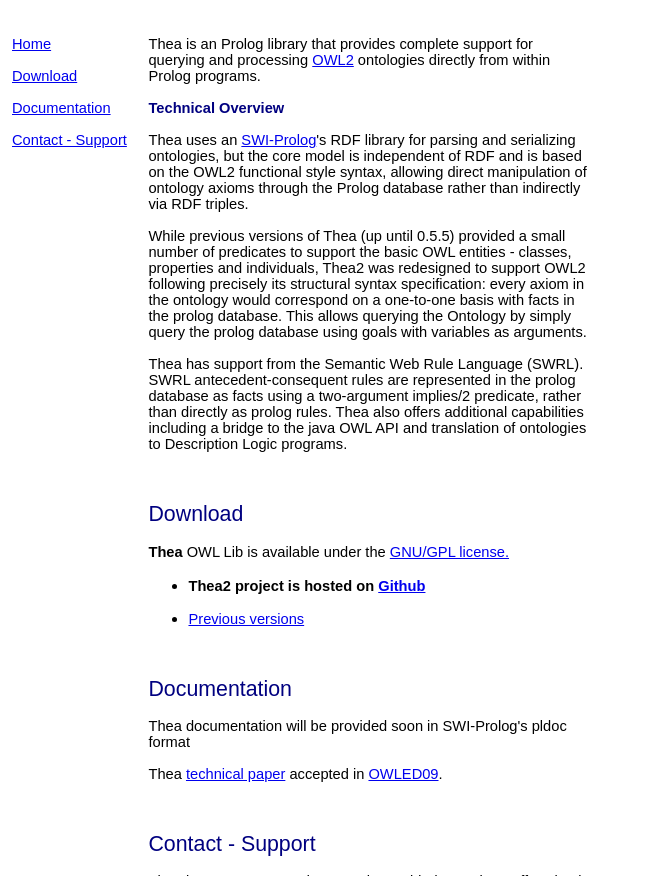
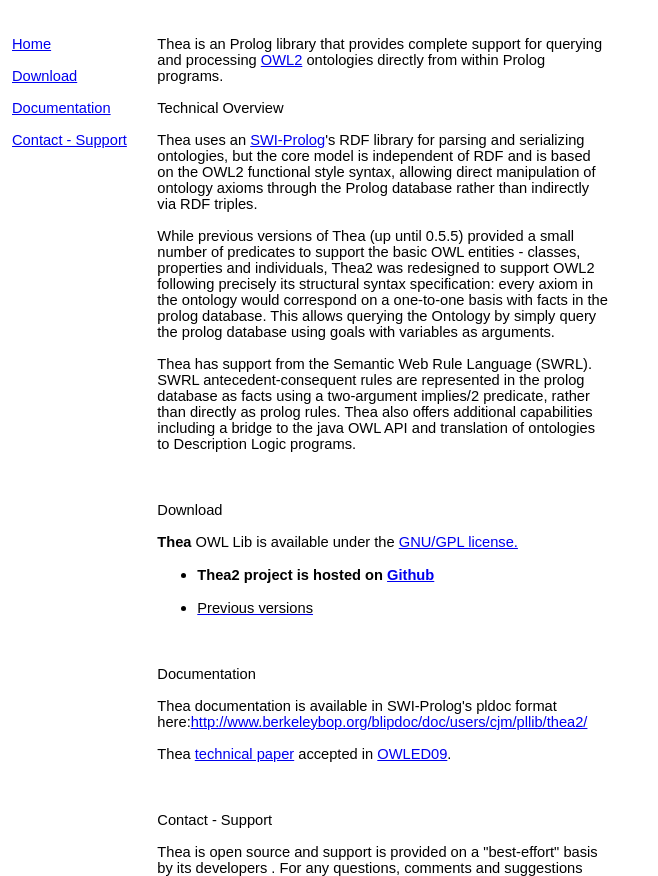
Before and after one commit to vangelisv/thea, a plain HTML site: page index.html in a window 1280 px wide. Shown: the part 80-956 px from the top of the page, without its empty margins (0-658 px from the left). Drawn offline with Linux system fonts and the light colour scheme.

Commit message:
pldoc documentation link

```diff
--- a/index.html
+++ b/index.html
@@ -6,7 +6,7 @@
 	<META NAME="GENERATOR" CONTENT="OpenOffice.org 2.2  (Win32)">
 	<META NAME="CREATED" CONTENT="20060419;11511905">
 	<META NAME="CHANGEDBY" CONTENT="Vangelis Vassiliadis">
-	<META NAME="CHANGED" CONTENT="20091119;15253354">
+	<META NAME="CHANGED" CONTENT="20100521;11000368">
 	<META NAME="KEYWORDS" CONTENT="rdf, rdfs, rdf-s, owl, ontology, ontologies, prolog, swi-prolog, sql, parser, rdbms, owl-api, owl library, semantic web, semanticweb, semanticweb.gr, Greece">
 	<STYLE TYPE="text/css">
 	<!--
@@ -19,16 +19,16 @@
 <BODY LANG="en-US" TEXT="#000000" DIR="LTR">
 <TABLE WIDTH=678 BORDER=1 BORDERCOLOR="#000000" CELLPADDING=4 CELLSPACING=0 FRAME=VOID RULES=GROUPS STYLE="page-break-before: always">
 	<COLGROUP>
-		<COL WIDTH=129>
-		<COL WIDTH=77>
-		<COL WIDTH=102>
+		<COL WIDTH=139>
+		<COL WIDTH=149>
+		<COL WIDTH=0>
 	</COLGROUP>
 	<COLGROUP>
-		<COL WIDTH=247>
-		<COL WIDTH=83>
+		<COL WIDTH=285>
+		<COL WIDTH=68>
 	</COLGROUP>
 	<TR VALIGN=TOP>
-		<TD ROWSPAN=4 WIDTH=129>
+		<TD ROWSPAN=4 WIDTH=139>
 			<P STYLE="margin-bottom: 0.2cm; border: none; padding: 0cm"><BR><BR>
 			</P>
 			<P STYLE="margin-bottom: 0.2cm; border: none; padding: 0cm"><BR><BR>
@@ -39,40 +39,41 @@
 			<P STYLE="border: none; padding: 0cm"><A HREF="#contact"><FONT FACE="Microsoft Sans Serif, sans-serif"><FONT SIZE=2 STYLE="font-size: 11pt">Contact
 			- Support</FONT></FONT></A></P>
 		</TD>
-		<TD WIDTH=77 BGCOLOR="#cc6633">
+		<TD WIDTH=149 BGCOLOR="#cc6633">
 			<P ALIGN=CENTER><FONT FACE="Courier New, monospace"><FONT SIZE=6 STYLE="font-size: 26pt">&Iuml;<FONT SIZE=6 STYLE="font-size: 22pt">:-</FONT></FONT></FONT></P>
 		</TD>
-		<TD COLSPAN=2 WIDTH=357>
+		<TD COLSPAN=2 WIDTH=290>
 			<P ALIGN=CENTER STYLE="margin-bottom: 0cm; border: none; padding: 0cm">
 			<A HREF="http://vangelisv.github.com/thea"><FONT COLOR="#000080"><FONT FACE="Microsoft Sans Serif, sans-serif"><FONT SIZE=4 STYLE="font-size: 16pt"><B>Thea</B></FONT></FONT></FONT></A></P>
 			<P ALIGN=CENTER STYLE="border: none; padding: 0cm"><FONT COLOR="#000080"><FONT FACE="Microsoft Sans Serif, sans-serif"><FONT SIZE=4>A
 			Prolog library for OWL2 </FONT></FONT></FONT>
 			</P>
 		</TD>
-		<TD ROWSPAN=4 WIDTH=83>
+		<TD ROWSPAN=4 WIDTH=68>
 			<P STYLE="border: none; padding: 0cm"><BR>
 			</P>
 		</TD>
 	</TR>
 	<TR>
-		<TD COLSPAN=3 WIDTH=442 VALIGN=TOP>
-			<P ALIGN=CENTER STYLE="margin-bottom: 0cm; border: none; padding: 0cm">
+		<TD COLSPAN=3 WIDTH=447 VALIGN=TOP>
+			<P ALIGN=LEFT STYLE="margin-bottom: 0cm; border: none; padding: 0cm">
 			<BR>
 			</P>
-			<P ALIGN=LEFT STYLE="margin-right: 0.19cm; margin-bottom: 0cm"><FONT FACE="Microsoft Sans Serif, sans-serif"><FONT SIZE=2 STYLE="font-size: 11pt">Thea
+			<P ALIGN=LEFT STYLE="margin-bottom: 0cm; border: none; padding: 0cm">
+			<FONT COLOR="#000000"><FONT FACE="Microsoft Sans Serif, sans-serif"><FONT SIZE=2 STYLE="font-size: 11pt">Thea
 			is an Prolog library that provides complete support for querying
 			and processing <A HREF="http://www.w3.org/TR/owl-guide/">OWL2</A>
-			ontologies directly from within Prolog programs.</FONT></FONT></P>
+			ontologies directly from within Prolog programs.</FONT></FONT></FONT></P>
 			<P ALIGN=LEFT STYLE="margin-bottom: 0cm; border: none; padding: 0cm">
-			<FONT COLOR="#000080"><FONT FACE="Microsoft Sans Serif, sans-serif"><FONT SIZE=2 STYLE="font-size: 11pt"><B>Technical
-			Overview</B></FONT></FONT></FONT></P>
+			<FONT FACE="Microsoft Sans Serif, sans-serif"><FONT SIZE=2 STYLE="font-size: 11pt">Technical
+			Overview</FONT></FONT></P>
 			<P ALIGN=LEFT STYLE="margin-bottom: 0cm; border: none; padding: 0cm">
-			<FONT FACE="Microsoft Sans Serif, sans-serif"><FONT SIZE=2 STYLE="font-size: 11pt">Thea
+			<FONT COLOR="#000000"><FONT FACE="Microsoft Sans Serif, sans-serif"><FONT SIZE=2 STYLE="font-size: 11pt">Thea
 			uses an <A HREF="http://www.swi-prolog.org/">SWI-Prolog</A>'s RDF
 			library for parsing and serializing ontologies, but the core model
 			is independent of RDF and is based on the OWL2 functional style
 			syntax, allowing direct manipulation of ontology axioms through
-			the Prolog database rather than indirectly via RDF triples. </FONT></FONT>
+			the Prolog database rather than indirectly via RDF triples. </FONT></FONT></FONT>
 			</P>
 			<P ALIGN=LEFT STYLE="margin-bottom: 0cm; border: none; padding: 0cm">
 			<FONT FACE="Microsoft Sans Serif, sans-serif"><FONT SIZE=2 STYLE="font-size: 11pt">While
@@ -96,44 +97,45 @@
 			<BR>
 			</P>
 			<P ALIGN=LEFT STYLE="margin-bottom: 0cm; border: none; padding: 0cm"><A NAME="downloads"></A>
-			<FONT COLOR="#000080"><FONT FACE="Microsoft Sans Serif, sans-serif"><FONT SIZE=4 STYLE="font-size: 16pt">Download
-			</FONT></FONT></FONT>
+			<FONT FACE="Microsoft Sans Serif, sans-serif"><FONT SIZE=2 STYLE="font-size: 11pt">Download
+			</FONT></FONT>
 			</P>
 			<P ALIGN=LEFT STYLE="margin-bottom: 0cm; border: none; padding: 0cm">
-			<FONT FACE="Microsoft Sans Serif, sans-serif"><FONT SIZE=2 STYLE="font-size: 11pt"><B>Thea</B></FONT></FONT>
-			<FONT FACE="Microsoft Sans Serif, sans-serif"><FONT SIZE=2 STYLE="font-size: 11pt">OWL
-			Lib </FONT></FONT><FONT FACE="Microsoft Sans Serif, sans-serif"><FONT SIZE=2 STYLE="font-size: 11pt"><SPAN LANG="en-GB">is
+			<FONT COLOR="#000000"><FONT FACE="Microsoft Sans Serif, sans-serif"><FONT SIZE=2 STYLE="font-size: 11pt"><B>Thea</B></FONT></FONT></FONT><FONT COLOR="#000000"><FONT FACE="Microsoft Sans Serif, sans-serif"><FONT SIZE=2 STYLE="font-size: 11pt">
+			OWL Lib </FONT></FONT></FONT><FONT COLOR="#000000"><FONT FACE="Microsoft Sans Serif, sans-serif"><FONT SIZE=2 STYLE="font-size: 11pt"><SPAN LANG="en-GB">is
 			available under the <A HREF="http://www.gnu.org/copyleft/gpl.html">GNU/GPL
-			license.</A></SPAN></FONT></FONT></P>
+			license.</A></SPAN></FONT></FONT></FONT></P>
 			<UL>
 				<LI><P ALIGN=LEFT STYLE="margin-bottom: 0cm; border: none; padding: 0cm">
-				<FONT FACE="Microsoft Sans Serif, sans-serif"><FONT SIZE=2 STYLE="font-size: 11pt"><SPAN LANG="en-GB"><B>Thea2
-				project is hosted on </B></SPAN></FONT></FONT><FONT COLOR="#000000"><FONT FACE="Microsoft Sans Serif, sans-serif"><FONT SIZE=2 STYLE="font-size: 11pt"><SPAN LANG="en-GB"><B><A HREF="http://wiki.github.com/vangelisv/thea">Github</A>
+				<FONT COLOR="#000000"><FONT FACE="Microsoft Sans Serif, sans-serif"><FONT SIZE=2 STYLE="font-size: 11pt"><SPAN LANG="en-GB"><B>Thea2
+				project is hosted on <A HREF="http://wiki.github.com/vangelisv/thea">Github</A>
 				</B></SPAN></FONT></FONT></FONT>
 				</P>
 				<LI><P ALIGN=LEFT STYLE="margin-bottom: 0cm; border: none; padding: 0cm">
-				<A HREF="http://www.semanticweb.gr/TheaOWLLib/"><FONT FACE="Microsoft Sans Serif, sans-serif"><FONT SIZE=2 STYLE="font-size: 11pt">Previous
-				versions</FONT></FONT></A></P>
+				<A HREF="http://www.semanticweb.gr/TheaOWLLib/"><FONT COLOR="#000000"><FONT FACE="Microsoft Sans Serif, sans-serif"><FONT SIZE=2 STYLE="font-size: 11pt">Previous
+				versions</FONT></FONT></FONT></A></P>
 			</UL>
 			<P ALIGN=LEFT STYLE="margin-bottom: 0cm; border: none; padding: 0cm">
 			<BR>
 			</P>
 			<P ALIGN=LEFT STYLE="margin-bottom: 0cm; border: none; padding: 0cm"><A NAME="documentation"></A>
-			<FONT COLOR="#000080"><FONT FACE="Microsoft Sans Serif, sans-serif"><FONT SIZE=4 STYLE="font-size: 16pt">Documentation</FONT></FONT></FONT></P>
+			<FONT FACE="Microsoft Sans Serif, sans-serif"><FONT SIZE=2 STYLE="font-size: 11pt">Documentation</FONT></FONT></P>
 			<P ALIGN=LEFT STYLE="margin-bottom: 0cm; border: none; padding: 0cm">
-			<FONT FACE="Microsoft Sans Serif, sans-serif"><FONT SIZE=2 STYLE="font-size: 11pt">Thea
-			documentation will be provided soon in SWI-Prolog's pldoc format </FONT></FONT>
+			<FONT COLOR="#000000"><FONT FACE="Microsoft Sans Serif, sans-serif"><FONT SIZE=2 STYLE="font-size: 11pt">Thea
+			documentation is available in SWI-Prolog's pldoc format
+			here:<A HREF="http://www.berkeleybop.org/blipdoc/doc/users/cjm/pllib/thea2/">http://www.berkeleybop.org/blipdoc/doc/users/cjm/pllib/thea2/</A>
+			</FONT></FONT></FONT>
 			</P>
 			<P ALIGN=LEFT STYLE="margin-bottom: 0cm; border: none; padding: 0cm">
-			<FONT FACE="Microsoft Sans Serif, sans-serif"><FONT SIZE=2 STYLE="font-size: 11pt">Thea
-			<A HREF="thea-paper.pdf">technical paper</A> accepted in <A HREF="http://www.webont.org/owled/2009/">OWLED09</A>.</FONT></FONT></P>
+			<FONT COLOR="#000000"><FONT FACE="Microsoft Sans Serif, sans-serif"><FONT SIZE=2 STYLE="font-size: 11pt">Thea
+			<A HREF="thea-paper.pdf">technical paper</A> accepted in <A HREF="http://www.webont.org/owled/2009/">OWLED09</A>.</FONT></FONT></FONT></P>
 			<P ALIGN=LEFT STYLE="margin-bottom: 0cm; border: none; padding: 0cm">
 			<BR>
 			</P>
 			<P ALIGN=LEFT STYLE="margin-bottom: 0cm; border: none; padding: 0cm"><A NAME="contact"></A>
-			<FONT COLOR="#000080"><FONT FACE="Microsoft Sans Serif, sans-serif"><FONT SIZE=4 STYLE="font-size: 16pt">Contact
-			- Support</FONT></FONT></FONT></P>
-			<P LANG="en-GB" ALIGN=LEFT STYLE="margin-bottom: 0cm; border: none; padding: 0cm">
+			<FONT FACE="Microsoft Sans Serif, sans-serif"><FONT SIZE=2 STYLE="font-size: 11pt">Contact
+			- Support</FONT></FONT></P>
+			<P ALIGN=LEFT STYLE="margin-bottom: 0cm; border: none; padding: 0cm">
 			<FONT FACE="Microsoft Sans Serif, sans-serif"><FONT SIZE=2 STYLE="font-size: 11pt">Thea
 			is open source and support is provided on a &quot;best-effort&quot;
 			basis by its developers . For any questions, comments and
@@ -143,7 +145,7 @@
 		</TD>
 	</TR>
 	<TR VALIGN=TOP>
-		<TD COLSPAN=2 WIDTH=187>
+		<TD COLSPAN=2 WIDTH=154>
 			<P ALIGN=RIGHT STYLE="margin-left: 0.13cm; margin-bottom: 0cm; border: none; padding: 0cm">
 			<A HREF="http://github.com/cmungall"><FONT COLOR="#000080"><FONT FACE="Microsoft Sans Serif, sans-serif"><FONT SIZE=2 STYLE="font-size: 11pt"><SPAN LANG="en-GB">Chris
 			Mungall [github] </SPAN></FONT></FONT></FONT></A>
@@ -159,7 +161,7 @@
 			</A></FONT></FONT></FONT>
 			</P>
 		</TD>
-		<TD WIDTH=247>
+		<TD WIDTH=285>
 			<P ALIGN=LEFT STYLE="margin-left: 0.13cm; margin-bottom: 0cm; border: none; padding: 0cm">
 			<A HREF="http://github.com/vangelisv"><FONT COLOR="#000080"><FONT FACE="Microsoft Sans Serif, sans-serif"><FONT SIZE=2 STYLE="font-size: 11pt"><SPAN LANG="en-GB"><SPAN STYLE="font-style: normal"><SPAN STYLE="font-weight: medium">Vangelis
 			Vassiliadis [github]</SPAN></SPAN></SPAN></FONT></FONT></FONT></A></P>
@@ -173,7 +175,7 @@
 		</TD>
 	</TR>
 	<TR>
-		<TD COLSPAN=3 WIDTH=442 VALIGN=TOP>
+		<TD COLSPAN=3 WIDTH=447 VALIGN=TOP>
 			<P ALIGN=LEFT STYLE="margin-left: 0.13cm; border: none; padding: 0cm">
 			<BR>
 			</P>
```
